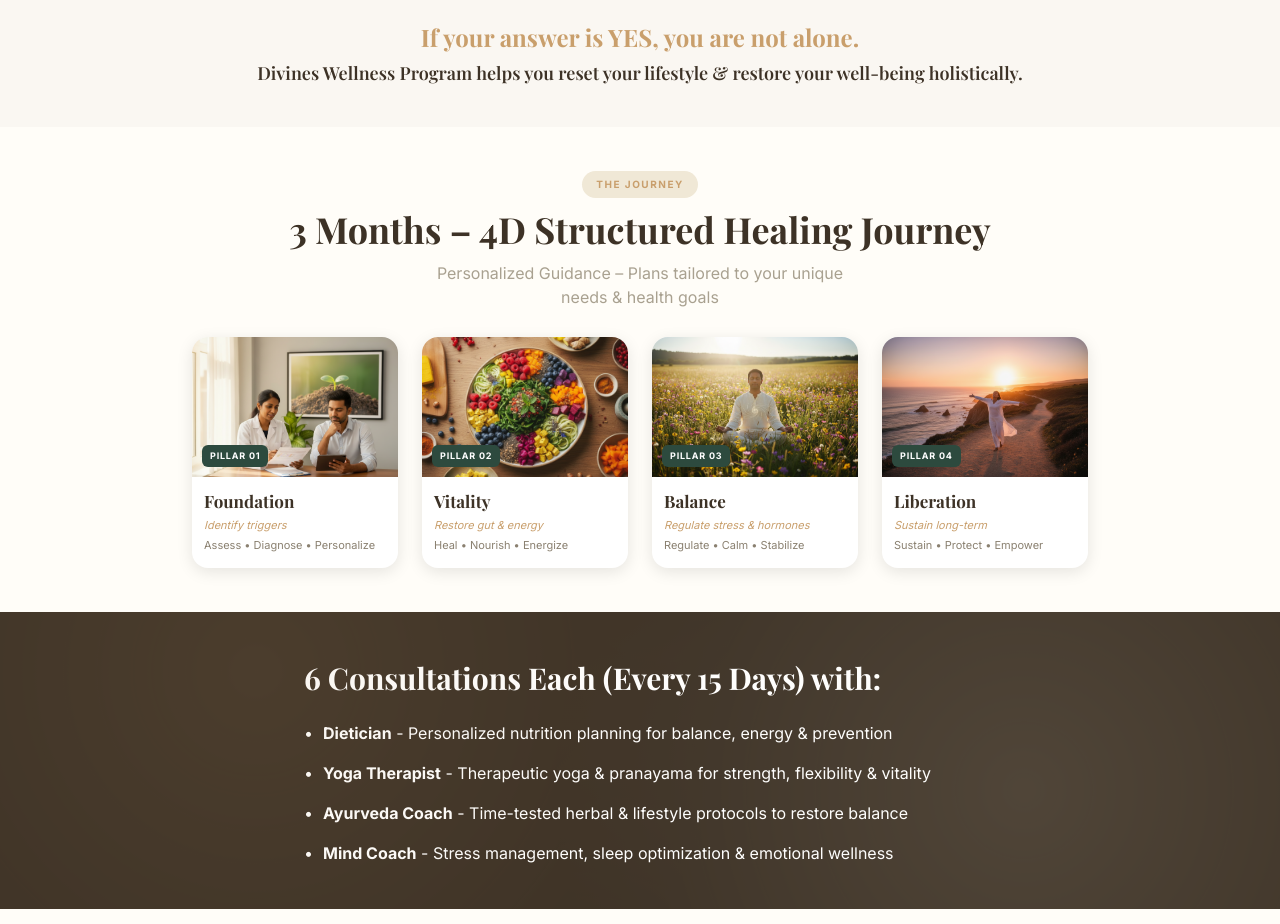
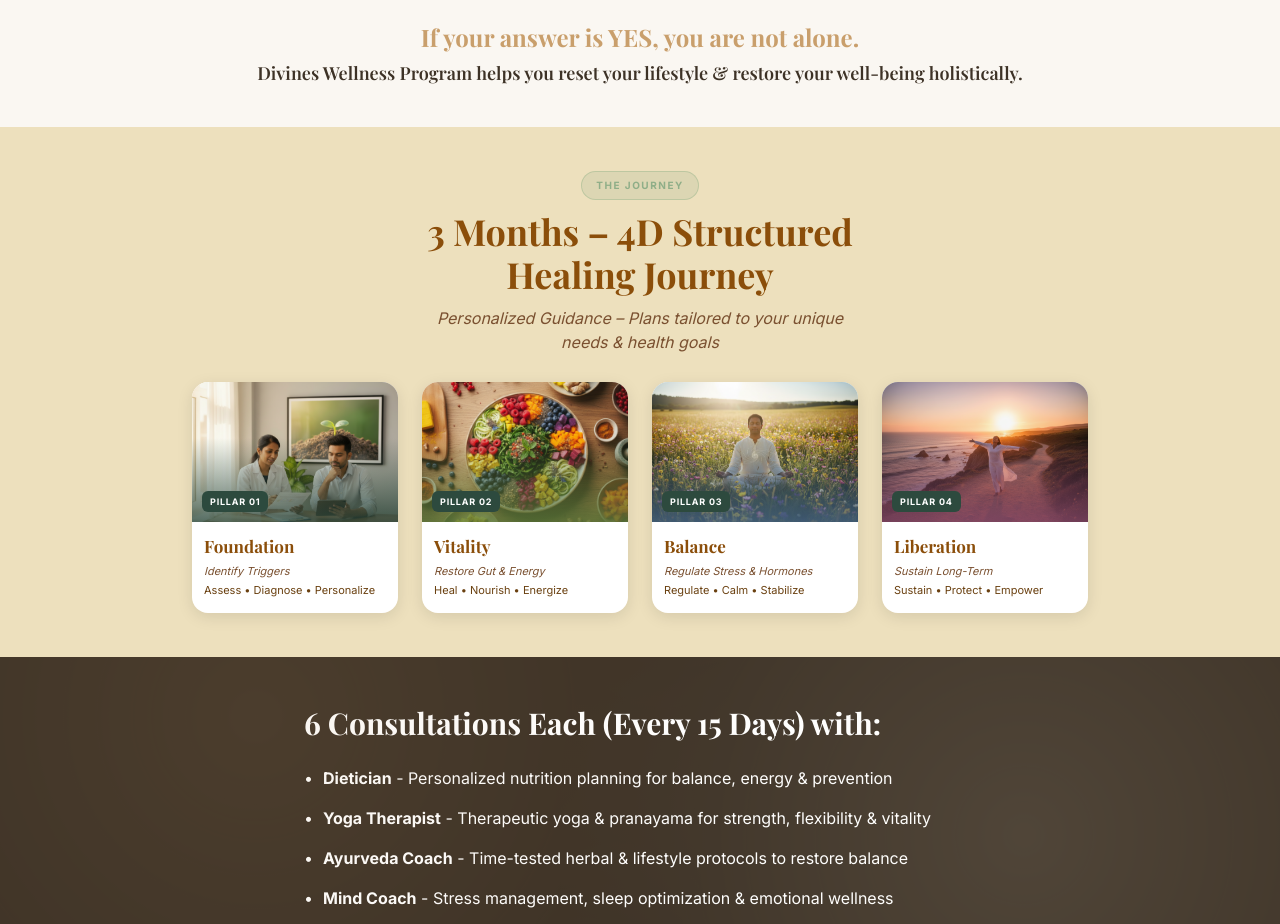
Before and after one commit to ladkrishnaronak/divines-wellness, a Next.js app: page / in a window 1280 px wide. Shown: the part 2020-2944 px from the top of the page. Built offline with nearby package versions, Linux system fonts and the light colour scheme.

Commit message:
Update ProgramJourney with interactive modals and enhanced 4D pillar content

```diff
--- a/src/components/ProgramJourney.tsx
+++ b/src/components/ProgramJourney.tsx
@@ -1,69 +1,269 @@
+"use client";
+
+import { useState } from "react";
+
 const pillars = [
   {
-    tag: "pillar 01",
+    num: "01",
     title: "Foundation",
-    subtitle: "Identify triggers",
+    tagline: "Identify Triggers",
+    color: "#2d4a3e",
+    focus: "The first step in your healing journey. We conduct a comprehensive assessment of your health, lifestyle, and triggers to create a personalized diagnosis and treatment plan.",
+    actions: [
+      "Complete Health Assessment",
+      "Identify Root Causes",
+      "Personalized Diagnosis",
+      "Baseline Measurements",
+    ],
+    outcomes: [
+      "Clear understanding of your unique health profile",
+      "Personalized treatment roadmap",
+      "Foundation for structured healing",
+    ],
     tags: "Assess • Diagnose • Personalize",
     file: "pillar-foundation.png",
   },
   {
-    tag: "pillar 02",
+    num: "02",
     title: "Vitality",
-    subtitle: "Restore gut & energy",
+    tagline: "Restore Gut & Energy",
+    color: "#5a7a3a",
+    focus: "Rebuild your energy and restore your gut health through personalized nutrition, therapeutic exercises, and lifestyle modifications.",
+    actions: [
+      "Gut Health Restoration",
+      "Energy Optimization",
+      "Nutrition Planning",
+      "Detoxification Protocol",
+    ],
+    outcomes: [
+      "Improved digestion and sustained energy",
+      "Better weight regulation",
+      "Enhanced overall vitality",
+    ],
     tags: "Heal • Nourish • Energize",
     file: "pillar-vitality.png",
   },
   {
-    tag: "pillar 03",
+    num: "03",
     title: "Balance",
-    subtitle: "Regulate stress & hormones",
+    tagline: "Regulate Stress & Hormones",
+    color: "#4a6a8a",
+    focus: "Achieve hormonal balance and manage stress through yoga therapy, meditation, and mind coaching practices tailored to your needs.",
+    actions: [
+      "Hormonal Regulation",
+      "Stress Management",
+      "Emotional Balance",
+      "Sleep Optimization",
+    ],
+    outcomes: [
+      "Reduced anxiety and better sleep",
+      "Stable mood and emotional resilience",
+      "Improved hormonal balance",
+    ],
     tags: "Regulate • Calm • Stabilize",
     file: "pillar-balance.png",
   },
   {
-    tag: "pillar 04",
+    num: "04",
     title: "Liberation",
-    subtitle: "Sustain long-term",
+    tagline: "Sustain Long-Term",
+    color: "#8a4a6a",
+    focus: "Lock in your gains and build sustainable habits that empower you to maintain your wellness for life.",
+    actions: [
+      "Long-term Sustainability",
+      "Habit Formation",
+      "Relapse Prevention",
+      "Ongoing Support",
+    ],
+    outcomes: [
+      "Sustainable wellness practices",
+      "Confidence in self-managing health",
+      "Long-term vitality and freedom",
+    ],
     tags: "Sustain • Protect • Empower",
     file: "pillar-liberation.png",
   },
 ];
 
+function PillarCard({ pillar, onClick }: { pillar: typeof pillars[0]; onClick: () => void }) {
+  return (
+    <article
+      onClick={onClick}
+      className="group flex cursor-pointer flex-col overflow-hidden rounded-2xl bg-white shadow-[0_4px_16px_0px_rgba(0,0,0,0.1)] transition-all duration-200 hover:shadow-[0_8px_24px_rgba(0,0,0,0.15)] hover:-translate-y-0.5"
+    >
+      <div className="relative h-[140px] w-full shrink-0">
+        <img src={`/images/${pillar.file}`} alt={pillar.title} className="size-full object-cover" />
+        <div
+          className="absolute inset-0"
+          style={{
+            background: `linear-gradient(to bottom, transparent 40%, ${pillar.color}cc)`,
+          }}
+        />
+        <span className="absolute bottom-2.5 left-2.5 rounded-md bg-[#2d4a3e] px-2 py-1 text-[9px] font-bold uppercase tracking-[0.8px] text-white">
+          Pillar {pillar.num}
+        </span>
+      </div>
+      <div className="flex flex-col gap-1 px-3 pb-3.5 pt-3">
+        <h3 className="font-serif text-[17px] font-bold text-[#8b4e0a]">{pillar.title}</h3>
+        <p className="text-[11px] italic leading-[1.4] text-[#7a5030]">{pillar.tagline}</p>
+        <p className="text-[11px] leading-[1.45] text-[#6a4010]">{pillar.tags}</p>
+      </div>
+    </article>
+  );
+}
+
+function PillarModal({ pillar, onClose }: { pillar: typeof pillars[0]; onClose: () => void }) {
+  return (
+    <div
+      onClick={onClose}
+      className="fixed inset-0 z-50 flex items-end justify-center bg-black/60"
+    >
+      <div
+        onClick={(e) => e.stopPropagation()}
+        className="w-full max-w-lg rounded-t-3xl bg-[#faf3e0] overflow-hidden max-h-[88vh] overflow-y-auto"
+      >
+        {/* Photo Hero */}
+        <div className="relative h-52 w-full shrink-0">
+          <img
+            src={`/images/${pillar.file}`}
+            alt={pillar.title}
+            className="size-full object-cover"
+          />
+          <div
+            className="absolute inset-0"
+            style={{
+              background: `linear-gradient(to bottom, transparent 25%, ${pillar.color}f0)`,
+            }}
+          />
+          {/* Close Button */}
+          <button
+            onClick={onClose}
+            className="absolute top-3.5 right-3.5 w-8 h-8 rounded-full bg-black/35 hover:bg-black/50 flex items-center justify-center text-white text-base transition-colors"
+          >
+            ✕
+          </button>
+          <div className="absolute bottom-4 left-4 right-4">
+            <div
+              className="inline-block rounded-full px-3 py-1 mb-1.5 text-[10px] font-bold text-white uppercase tracking-widest"
+              style={{ background: "rgba(255,255,255,0.2)" }}
+            >
+              Pillar {pillar.num} · 4D Journey
+            </div>
+            <h2 className="font-serif text-2xl font-bold text-white mb-1">{pillar.title}</h2>
+            <p className="text-sm italic text-white/85">{pillar.tagline}</p>
+          </div>
+        </div>
+
+        {/* Body */}
+        <div className="flex flex-col gap-5 px-4.5 py-5 pb-8">
+          {/* Focus */}
+          <div
+            className="rounded-xl p-3.5"
+            style={{
+              background: `${pillar.color}18`,
+              border: `1.5px solid ${pillar.color}30`,
+            }}
+          >
+            <div
+              className="text-[10px] font-bold uppercase tracking-widest mb-1"
+              style={{ color: pillar.color }}
+            >
+              About This Phase
+            </div>
+            <p className="text-sm leading-relaxed text-[#3a2010]">{pillar.focus}</p>
+          </div>
+
+          {/* Actions */}
+          <div>
+            <div className="text-xs font-bold uppercase tracking-widest mb-3 flex items-center gap-2 text-[#8b4e0a]">
+              <span className="w-5 h-5 rounded-full bg-[#8b4e0a] text-white text-[9px] inline-flex items-center justify-center">
+                ▸
+              </span>
+              What You'll Get
+            </div>
+            <div className="space-y-0">
+              {pillar.actions.map((action, i) => (
+                <div
+                  key={i}
+                  className="flex gap-2.5 items-start py-2.5"
+                  style={{
+                    borderBottom:
+                      i < pillar.actions.length - 1 ? "1px solid rgba(139,78,10,0.1)" : "none",
+                  }}
+                >
+                  <div
+                    className="w-6 h-6 rounded-lg flex-shrink-0 flex items-center justify-center text-[11px] font-bold"
+                    style={{
+                      background: "rgba(139,78,10,0.1)",
+                      color: "#8b4e0a",
+                    }}
+                  >
+                    {i + 1}
+                  </div>
+                  <p className="text-sm leading-relaxed text-[#3a2010]">{action}</p>
+                </div>
+              ))}
+            </div>
+          </div>
+
+          {/* Outcomes */}
+          <div>
+            <div className="text-xs font-bold uppercase tracking-widest mb-3 flex items-center gap-2 text-[#8fae88]">
+              <span className="w-5 h-5 rounded-full bg-[#8fae88] text-white text-[9px] inline-flex items-center justify-center">
+                ✓
+              </span>
+              Expected Outcomes
+            </div>
+            <div className="space-y-0">
+              {pillar.outcomes.map((outcome, i) => (
+                <div
+                  key={i}
+                  className="flex gap-2.5 items-start py-2.5"
+                  style={{
+                    borderBottom:
+                      i < pillar.outcomes.length - 1 ? "1px solid rgba(139,78,10,0.1)" : "none",
+                  }}
+                >
+                  <span className="text-[#8fae88] flex-shrink-0 text-lg leading-none">✦</span>
+                  <p className="text-sm leading-relaxed text-[#3a2010]">{outcome}</p>
+                </div>
+              ))}
+            </div>
+          </div>
+        </div>
+      </div>
+    </div>
+  );
+}
+
 export default function ProgramJourney() {
+  const [selectedPillar, setSelectedPillar] = useState<typeof pillars[0] | null>(null);
+
   return (
-    <section className="flex w-full flex-col items-center gap-7 bg-[#fffdf8] px-5 py-11 sm:px-10">
+    <section className="flex w-full flex-col items-center gap-7 bg-[#ede0bd] px-5 py-11 sm:px-10">
       <div className="flex w-full flex-col items-center gap-2.5">
-        <span className="rounded-[20px] bg-[#f0e8d6] px-3.5 py-1.5 text-[10px] font-bold uppercase tracking-[1.5px] text-[#c99f6c]">
+        <span className="rounded-[50px] bg-[rgba(143,174,136,0.18)] px-3.5 py-1.5 text-[10px] font-bold uppercase tracking-[1.5px] text-[#8fae88] border border-[rgba(143,174,136,0.4)]">
           The Journey
         </span>
-        <h2 className="text-center font-serif text-[26px] font-bold leading-[1.2] text-[#3d3226] sm:text-4xl">
-          3 Months – 4D Structured Healing Journey
+        <h2 className="text-center font-serif text-[26px] font-bold leading-[1.2] text-[#8b4e0a] sm:text-4xl">
+          3 Months – 4D Structured<br />Healing Journey
         </h2>
-        <p className="max-w-md text-center text-[13px] leading-[1.5] text-[#a9a190] sm:text-base">
+        <p className="max-w-md text-center text-[13px] leading-[1.5] text-[#7a5030] italic sm:text-base">
           Personalized Guidance – Plans tailored to your unique needs &amp; health goals
         </p>
       </div>
 
       <div className="grid w-full max-w-4xl grid-cols-2 gap-3.5 sm:gap-6 md:grid-cols-4">
-        {pillars.map(({ tag, title, subtitle, tags, file }) => (
-          <article
-            key={title}
-            className="flex flex-col overflow-hidden rounded-2xl bg-white shadow-[0_4px_16px_0px_rgba(0,0,0,0.1)]"
-          >
-            <div className="relative h-[140px] w-full shrink-0">
-              <img src={`/images/${file}`} alt={title} className="size-full object-cover" />
-              <span className="absolute bottom-2.5 left-2.5 rounded-md bg-[#2d4a3e] px-2 py-1 text-[9px] font-bold uppercase tracking-[0.8px] text-white">
-                {tag}
-              </span>
-            </div>
-            <div className="flex flex-col gap-1 px-3 pb-3.5 pt-3">
-              <h3 className="font-serif text-[17px] font-bold text-[#3d3226]">{title}</h3>
-              <p className="text-[11px] italic leading-[1.4] text-[#c99f6c]">{subtitle}</p>
-              <p className="text-[11px] leading-[1.45] text-[#8a8070]">{tags}</p>
-            </div>
-          </article>
+        {pillars.map((pillar) => (
+          <div key={pillar.num} onClick={() => setSelectedPillar(pillar)}>
+            <PillarCard pillar={pillar} onClick={() => setSelectedPillar(pillar)} />
+          </div>
         ))}
       </div>
+
+      {selectedPillar && (
+        <PillarModal pillar={selectedPillar} onClose={() => setSelectedPillar(null)} />
+      )}
     </section>
   );
 }
```
